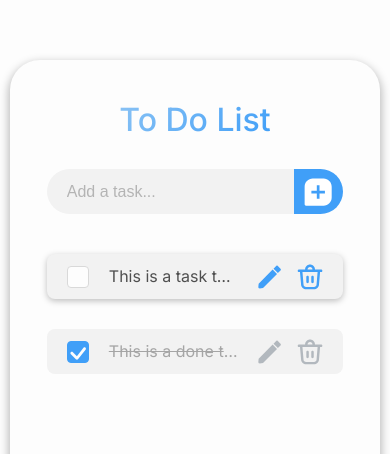
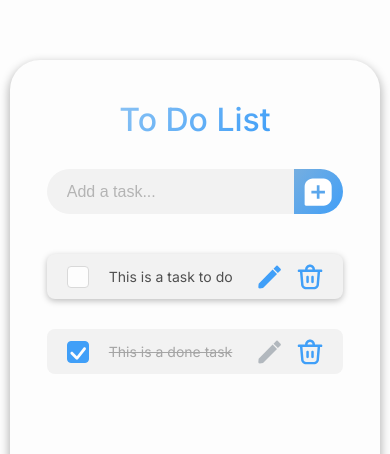
Before and after one commit to Elib27/To-Do-List-React, a React (Create React App) app: page / in a window 390 px wide. Shown: the top 454 px of the page. Built offline with nearby package versions, Linux system fonts and the light colour scheme; the HTML template or start-up script is replaced by a standard one.

Commit message:
add modify and confirm task by press enter feature

```diff
--- a/package.json
+++ b/package.json
@@ -8,6 +8,7 @@
     "@testing-library/user-event": "^13.5.0",
     "react": "^18.1.0",
     "react-dom": "^18.1.0",
+    "react-responsive": "^9.0.0-beta.10",
     "react-scripts": "5.0.1",
     "styled-components": "^5.3.5",
     "web-vitals": "^2.1.4"
--- a/src/components/CreateTaskBar/index.jsx
+++ b/src/components/CreateTaskBar/index.jsx
@@ -41,7 +41,7 @@ const AddButton = styled.div`
     align-items: center;
     height: 100%;
     width: 60px;
-    background-color: ${colors.primary};
+    background: -webkit-linear-gradient(140deg, #409FF8, #75aee0);
     cursor: pointer;
 `
 
@@ -53,7 +53,7 @@ const AddButtonLogo = styled.img`
 
 function CreateTaskBar({newTaskText, setNewTaskText, createNewTask}){
 
-    function updateTask(newTaskText){
+    function updateTaskList(newTaskText){
         let inputBar = document.querySelector('.InputBar')
         if(inputBar.value !== ''){
             createNewTask(newTaskText)
@@ -64,10 +64,20 @@ function CreateTaskBar({newTaskText, setNewTaskText, createNewTask}){
         }
     }
 
+    function createTaskBarOnEnter(key){
+        if(key === 'Enter'){
+            updateTaskList(newTaskText)
+        }
+    }
+
     return (
         <Container>
-            <InputBar className="InputBar" onChange={(e) => setNewTaskText(e.target.value)}/>
-            <AddButton onClick={() => updateTask(newTaskText)}>
+            <InputBar
+                className="InputBar"
+                onChange={(e) => setNewTaskText(e.target.value)}
+                onKeyPress={(e) => createTaskBarOnEnter(e.key)}
+            />
+            <AddButton onClick={() => updateTaskList(newTaskText)}>
                 <AddButtonLogo src={addLogo} />
             </AddButton>
         </Container>
--- a/src/components/Task/index.jsx
+++ b/src/components/Task/index.jsx
@@ -5,8 +5,10 @@ import trashLogo from '../../assets/trash.svg'
 import whiteCheckedLogo from '../../assets/checked.svg'
 import blueCheckedLogo from '../../assets/blueChecked.svg'
 import { useState } from 'react'
+import { useMediaQuery } from 'react-responsive'
 
-const TaskContainer = styled.div`
+
+const TaskContainer = styled.li`
     display: flex;
     flex-direction: row;
     justify-content: space-between;
@@ -24,8 +26,7 @@ const TaskContent = styled.p`
     margin: 0;
     color : #4F4F4F;
     padding-left: 20px;
-    font-size: 16px;
-    width: 100px;
+    font-size: ${({isMobile}) => isMobile ? '14px' : '16px'};
     width: 80%;
     line-height: 45px;
     white-space: nowrap;
@@ -63,6 +64,7 @@ const EditButton = styled.img`
 const DoneEditingButton = styled.img`
     height: 22px;
     margin-right: 8px;
+    user-select: none;
     cursor: pointer;
     `
 
@@ -70,15 +72,7 @@ const TrashButton = styled.img`
     height: 26px;
     cursor: pointer;
     margin : 0 20px 0 8px;
-    ${({checked}) => {
-        if (checked) {
-            return (
-                "filter: grayscale(0.9);" +
-                "opacity: 0.6;" +
-                "text-decoration: line-through;" +
-                "cursor: auto;"
-            )
-    }}}
+    ${({checked}) => checked ? "text-decoration: line-through;" : null}
 `
 
 const CheckBox = styled.div`
@@ -107,15 +101,16 @@ const CheckedBox = styled.img`
     user-select: none;
 `
 
-const EditTextInput = styled.input.attrs({
-    type : 'text'
-    })`
-    height: 100%;
+const EditTextInput = styled.input.attrs({type : 'text'})`
     width: 100%;
-    padding-left: 20px;
+    box-sizing: border-box;
+    padding: 0 0 0 20px;
+    margin: 0;
     color: #4F4F4F;
+    font-family: 'Inter', Arial;
+    line-height: 45px;
     background: ${colors.taskBackGround};
-    font-size: 16px;
+    font-size: ${({isMobile}) => isMobile ? '14px' : '16px' };
     box-sizing: border-box;
     border: 0;
     ::placeholder,
@@ -131,21 +126,35 @@ const EditTextInput = styled.input.attrs({
 `
 
 
-function Task({ checked, taskText, id, toogleCheck, deleteTask}) {
+function Task({ checked, taskText, id, deleteTask, taskList, setTaskList}) {
 
     const [editMode, setEditMode] = useState(false)
     const [editedText, setEditedText] = useState("")
 
-    let taskContent = taskText
+    const isMobile = useMediaQuery({ maxWidth: 480 })
+
+    function toogleCheck(id) {
+        if (!editMode){
+            setTaskList({ ...taskList, [id]: { ...taskList[id], checked: !checked } })
+        }
+    }
 
     function editText(){
+        if (!checked){
             setEditMode(true)
             setEditedText(taskText)
         }
+    }
 
-    function updateTask(){
+    function updateTask(id, checked){
         setEditMode(false)
-        taskContent = editedText
+        setTaskList({...taskList, [id]:{content: editedText, checked}})
+    }
+
+    function updateTaskOnEnter(key){
+        if(key === 'Enter'){
+            updateTask(id, checked)
+        }
     }
 
     return(
@@ -157,14 +166,26 @@ function Task({ checked, taskText, id, toogleCheck, deleteTask}) {
                 { checked && <CheckedBox src={whiteCheckedLogo}/> }
             </CheckBox>
             { editMode ? (
-                    <EditTextInput value={editedText} onChange={(e) => setEditedText(e.target.value)} />
+                    <EditTextInput
+                        value={editedText}
+                        autoFocus
+                        spellCheck={false}
+                        onChange={(e) => setEditedText(e.target.value)}
+                        onKeyPress={e => updateTaskOnEnter(e.key)}
+                        isMobile={isMobile}
+                    />
                 ):(
-                    <TaskContent checked={checked}>{ taskContent }</TaskContent>
+                    <TaskContent
+                        checked={checked}
+                        isMobile={isMobile}
+                    >
+                        { taskText }
+                    </TaskContent>
                 )
             }
             <ButtonsWrapper>
                 { editMode ? (
-                        <DoneEditingButton src={blueCheckedLogo} onClick={() => updateTask()} />
+                        <DoneEditingButton src={blueCheckedLogo} onClick={() => updateTask(id, checked)} />
                     ):(
                         <EditButton src={editLogo} checked={checked} onClick={() => editText()}/>
                     )
--- a/src/components/ToDoList/index.jsx
+++ b/src/components/ToDoList/index.jsx
@@ -2,12 +2,7 @@ import styled from 'styled-components'
 import colors from '../../utils/colors'
 import Task from '../Task/index'
 import CreateTaskBar from '../CreateTaskBar'
-import { useState, useEffect } from 'react'
-
-// ajouter modification
-// ajouter animations
-// ajouter responsive
-
+import { useState } from 'react'
 
 const ToDoListContainer = styled.div`
     min-height: 80vh;
@@ -36,12 +31,14 @@ const Title = styled.div`
     color: transparent;
 `
 
-const TaskList = styled.div`
+const TaskList = styled.ul`
     width: 100%;
     display: flex;
     flex-direction: column;
     align-items: center;
     margin: 20px 0 60px 0;
+    padding: 0;
+    list-style: none;
 `
 
 function ToDoList() {
@@ -54,11 +51,6 @@ function ToDoList() {
     const [taskCounter, setTaskCounter] = useState(3)
     const [newTaskText, setNewTaskText] = useState('')
 
-    function toogleCheck(id) {
-        const newCheck = !(taskList[id]['checked'])
-        setTaskList({ ...taskList, [id]: { ...taskList[id], checked: newCheck } })
-    }
-
     function createNewTask(taskContent) {
         setTaskList({ ...taskList, [taskCounter]: { content: taskContent, checked: false } })
         setNewTaskText('')
@@ -70,8 +62,6 @@ function ToDoList() {
         delete newTakList[taskId]
         setTaskList(newTakList)
     }
-
-    useEffect(() => console.log(taskList), [taskList])
 
     return (
         <ToDoListContainer>
@@ -90,8 +80,10 @@ function ToDoList() {
                             checked={taskList[task]['checked']}
                             taskText={taskList[task]['content']}
                             id={task}
-                            toogleCheck={toogleCheck}
+                            key={task}
                             deleteTask={deleteTask}
+                            taskList={taskList}
+                            setTaskList={setTaskList}
                         />
                     )
                 })}
```
Also changed, not shown: 1 other file (tests, documents, lock files or other folders). Lines whose indentation alone changed are shown as unchanged.
